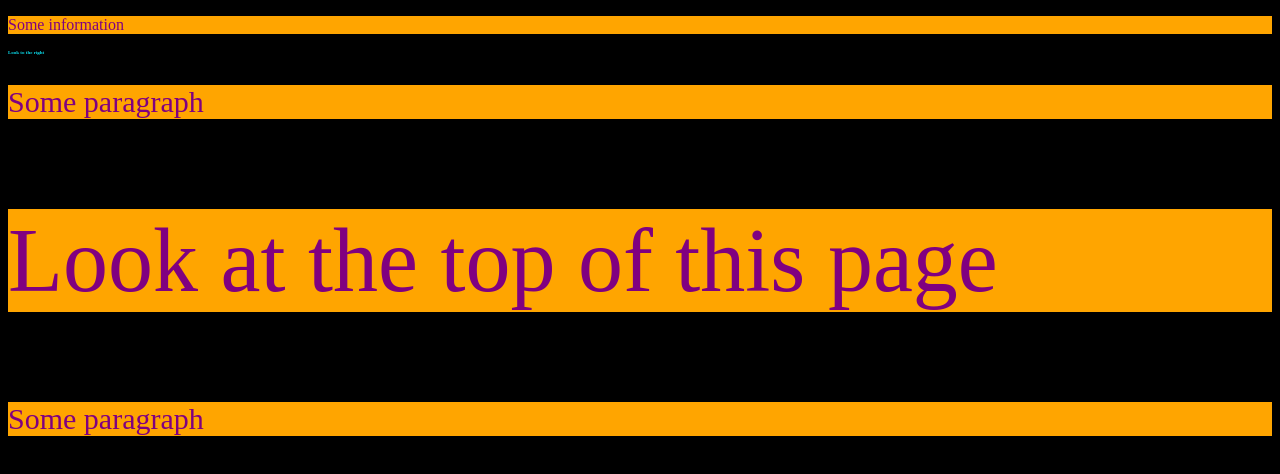
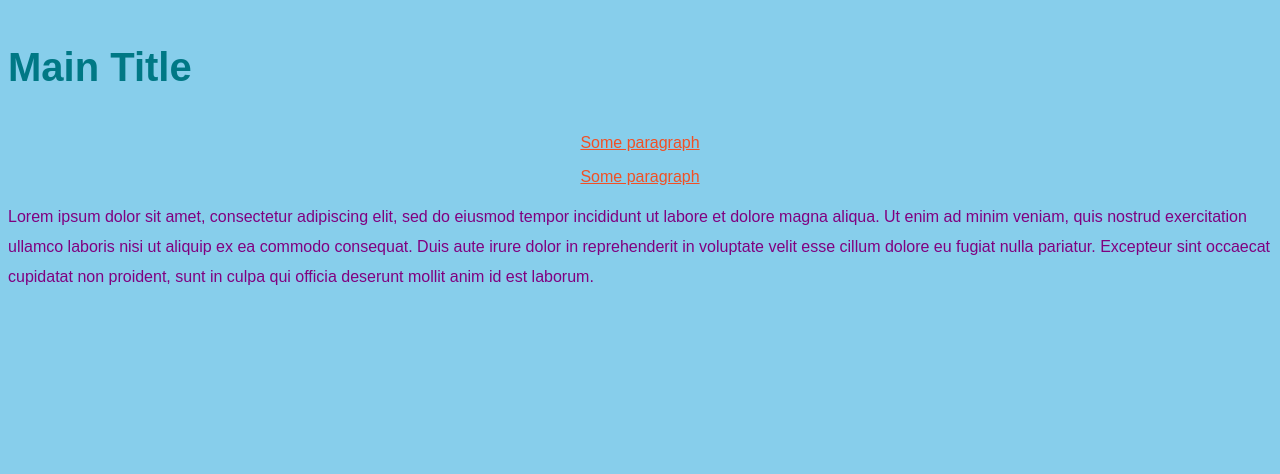
Before and after one commit to nikashs26/csen60, a plain HTML site: page week 2/css-playground/index.html in a window 1280 px wide. Drawn offline with Linux system fonts and the light colour scheme.

Commit message:
second commit

```diff
--- a/week 2/css-playground/index.html
+++ b/week 2/css-playground/index.html
@@ -2,28 +2,17 @@
 <html>
   <head>
     <title>Title of the document</title>
-    <style>
-        /*comments*/
-      body {
-        background-color: #000000;
-      }
-      p {
-        color: white;
-      }
-    </style>
 
     <link rel="stylesheet" type="text/css" href="style.css">
 
   </head>
-  <body>
-    <p>Some information</p>
-  </body>
 </html>
   </head>
   <body>
-    <h2 style="color:rgb(11, 221, 236); font-size:5px">Look to the right</h2>
-    <p style="color:rgb(0, 120, 68); font-size:30px">Some paragraph</p>
-    <p style="color:orangered; font-size:90px">Look at the top of this page</p>
-    <p style="color:green; font-size:30px">Some paragraph</p>
+    <h1 style="color:rgb(0, 120, 133); font-size:40px; line-height: 80px;">Main Title</h1>
+    <p class = "middle-p">Some paragraph</p>
+    <p class = "middle-p">Some paragraph</p>
+    <p id = "main-text">Lorem ipsum dolor sit amet, consectetur adipiscing elit, sed do eiusmod tempor incididunt ut labore et dolore magna aliqua. Ut enim ad minim veniam, quis nostrud exercitation ullamco laboris nisi ut aliquip ex ea commodo consequat. Duis aute irure dolor in reprehenderit in voluptate velit esse cillum dolore eu fugiat nulla pariatur. Excepteur sint occaecat cupidatat non proident, sunt in culpa qui officia deserunt mollit anim id est laborum.</p>
+
   </body>
 </html>
--- a/week 2/css-playground/style.css
+++ b/week 2/css-playground/style.css
@@ -6,7 +6,29 @@ Order of precedence
 
 Caveat: !Important will override any presedence
  */
+
+/*html tag selector*/
+html{
+    font-family: Arial, sans-serif;
+}
+body
+{
+    background-color: skyblue;
+}
 p{
-    color: purple !important;
-    background-color: orange;
+    color: purple;
+
 }
+
+.middle-p
+{
+    color: #F15025;
+    text-align: center;
+    text-decoration: underline;
+}
+
+/*id selection*/
+#main-text
+{
+    line-height: 30px;
+}
```
Also changed, not shown: week 2/google/index.html (added, +39 -0 lines), week 2/google/assets/google-logo.png (added), 1 other file.
